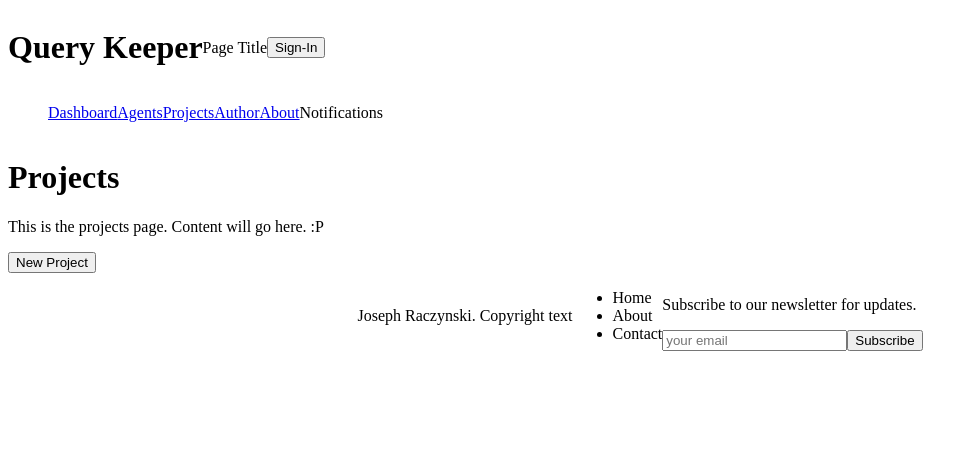
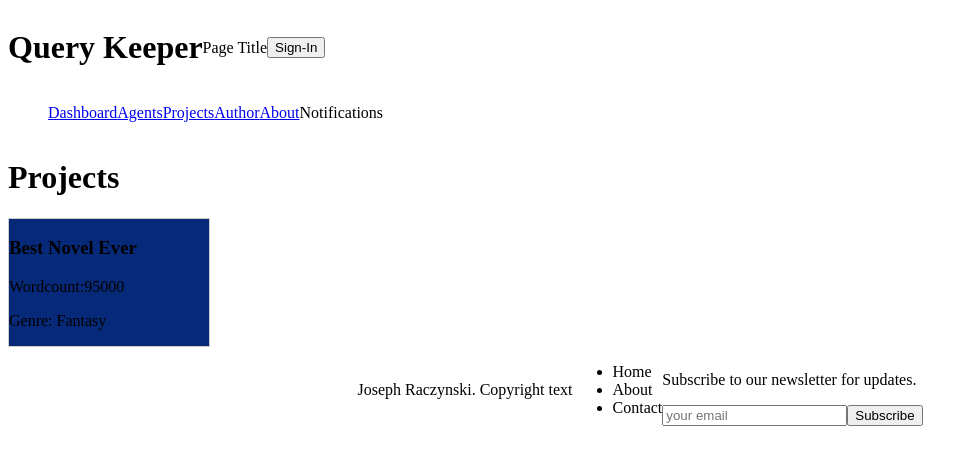
Before and after one commit to jraczynski6/query-keeper, a React (Vite) app: page /projects in a window 1280 px wide. Shown: the top 464 px of the page, without its empty margins (0-978 px from the left). Built offline with nearby package versions, Linux system fonts and the light colour scheme.

Commit message:
Add dynamic rendering for projectCard Route Projects.jsx

```diff
--- a/src/App.jsx
+++ b/src/App.jsx
@@ -81,7 +81,7 @@ function App() {
           />
 
           <Route
-            path='/selected-project' element={
+            path='/projects/:id' element={
               <ProtectedRoute isAuthenticated={isAuthenticated}>
                 <Layout>
                   <SelectedProject />
--- /dev/null
+++ b/src/components/ProjectCard.jsx
@@ -0,0 +1,12 @@
+import React from "react";
+import "../styles/ProjectCard.css";
+
+export default function ProjectCard({id, title, wordcount, genre, onSelect}) {
+    return (
+        <div className="project-card" onClick={onSelect}>
+            <h3 className="project-title">{title}</h3>
+            <p className="project-wordcount">Wordcount:{wordcount}</p>
+            <p className="project-genre">Genre: {genre}</p>
+        </div>
+    );
+}
--- a/src/pages/Projects.jsx
+++ b/src/pages/Projects.jsx
@@ -1,17 +1,51 @@
+import { useState } from "react";
+import { useNavigate } from "react-router-dom";
+import ProjectCard from "../components/ProjectCard";
 
 export default function Projects() {
+    const navigate = useNavigate();
+
+    // Sample project Array
+    const [projects, setProjects] = useState([
+        {
+            id: 1,
+            title: "Best Novel Ever",
+            wordcount: 95000,
+            genre: "Fantasy"
+        }
+    ]);
+
+    const [selectedProject, setSelectedProject] = useState(null);
+
     return (
         <div className="projects-page">
 
             <main className="projects-content">
                 <h1>Projects</h1>
-                <p>This is the projects page. Content will go here. :P</p>
-                {/* TODO: Add dummy placeholders for projects. use object and map */}
 
-                <div className="project-actions">
-                    {/* TODO: Add handleNewProject on click logic */}
-                <button>New Project</button>
+                <div className="projects-list-panel">
+                    {projects.map((project) => (
+                        <ProjectCard
+                            key={project.id}
+                            {...project}
+                            onSelect={() => setSelectedProject(project)}
+                        />
+                    ))}
                 </div>
+
+
+                {selectedProject && (
+                    <button
+                        className="go-to-project-btn"
+                        onClick={() =>
+                            navigate(`/projects/${selectedProject.id}`, {
+                                state: { project: selectedProject }
+                            })
+                        }
+                    >
+                        View Project
+                    </button>
+                )}
             </main>
 
         </div>
--- a/src/pages/SelectedAgent.jsx
+++ b/src/pages/SelectedAgent.jsx
@@ -26,7 +26,7 @@ export default function SelectedAgent() {
                     <p id="agent-firstname">Firstname: {agent.firstName}</p>
                     <p id="agent-lastname">Lastname: {agent.lastName}</p>
                     <p id="agent-agency">Agency: {agent.agency}</p>
-                    <p id="agent-email">Email {agent.email}</p>
+                    <p id="agent-email">Email: {agent.email}</p>
                 </section>
 
                 {/* Agent Links */}
@@ -34,7 +34,7 @@ export default function SelectedAgent() {
                     <h3>Agent Links</h3>
                     <p id="agent-website">Website: {agent.website}</p>
                     <p id="agent-twitter">Twitter: {agent.twitter}</p>
-                    <p id="agent-instagram">Instagram {agent.instagram}</p>
+                    <p id="agent-instagram">Instagram: {agent.instagram}</p>
                 </section>
 
                 {/* Agent Notes */}
--- /dev/null
+++ b/src/styles/ProjectCard.css
@@ -0,0 +1,5 @@
+.project-card {
+    border: 1px solid #ccc;
+    background-color: #062A79;
+    max-width: 200px;
+}
```
